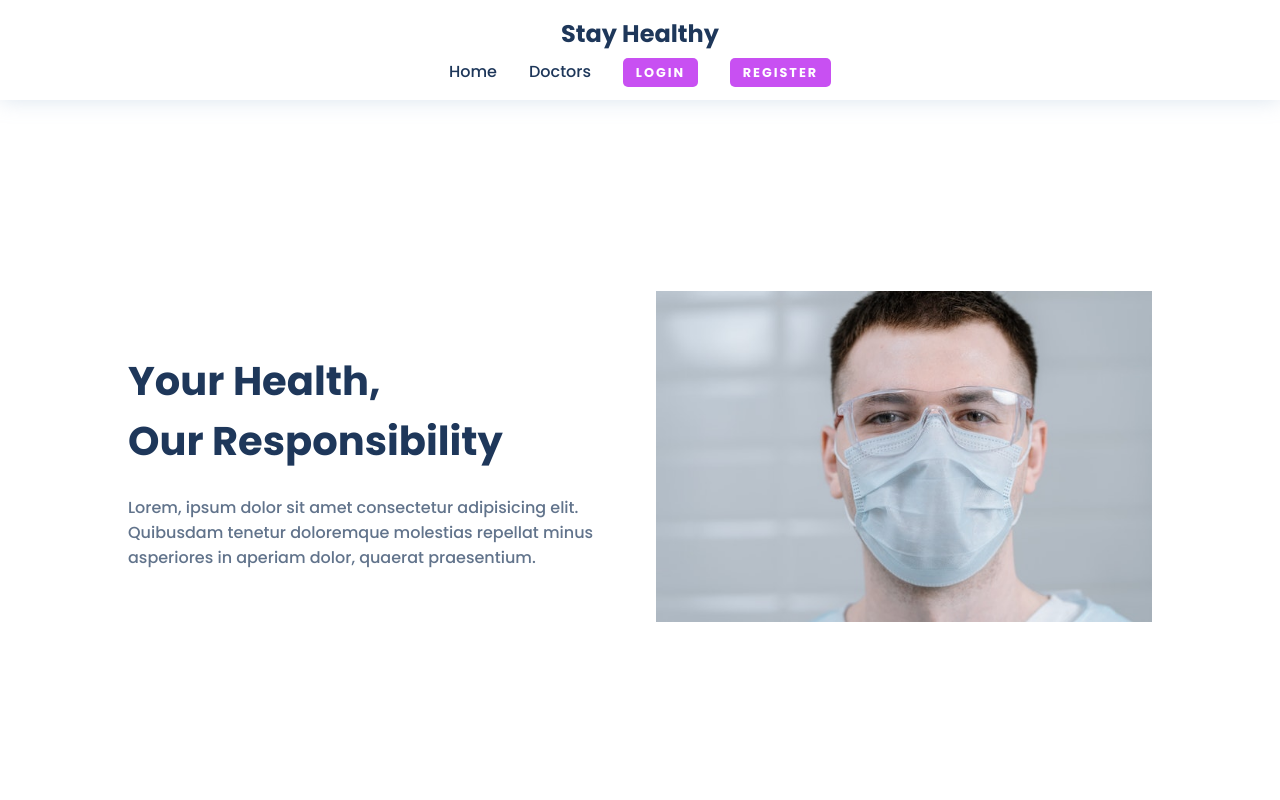
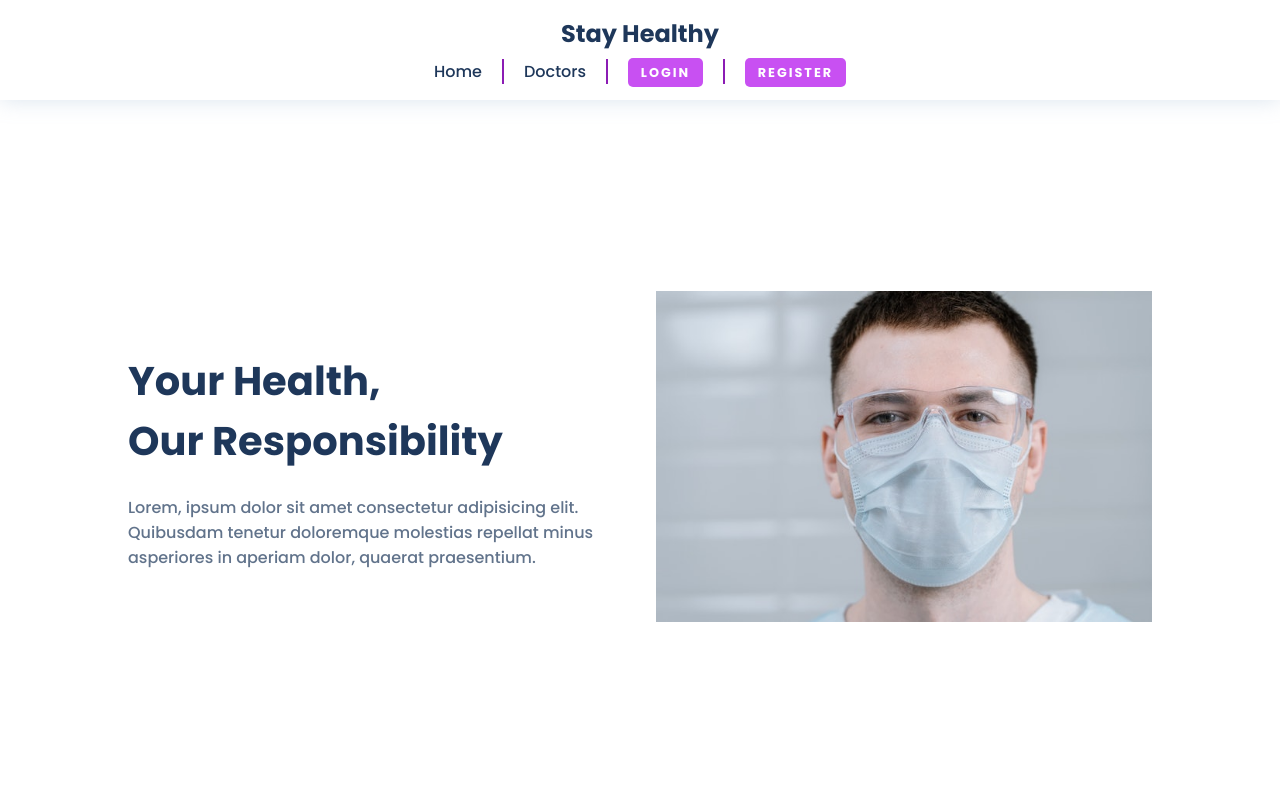
Before and after one commit to MrNiNaD/stayhealthy, a React (Create React App) app in the folder client/: page / in a window 1280 px wide. Shown: the top 800 px of the page. Built offline with nearby package versions, Linux system fonts and the light colour scheme; no server answers.

Commit message:
feat: nav bar ui changed

```diff
--- a/client/src/styles/navbar.css
+++ b/client/src/styles/navbar.css
@@ -35,7 +35,15 @@ nav {
 
 .nav-links {
   display: flex;
-  gap: 2rem;
+}
+
+.nav-links li {
+  padding: 0 20px;
+  position: relative;
+}
+
+.nav-links li + li {
+  border-left: 2px solid var(--darker-blue);
 }
 
 .nav-links .btn {
@@ -75,6 +83,11 @@ nav {
     gap: 3rem;
     transition: all 0.3s linear;
   }
+
+  .nav-links li + li {
+    border-left: none;
+  }
+
   .nav-active .nav-links {
     transform: translateX(0%);
     visibility: visible;
```
